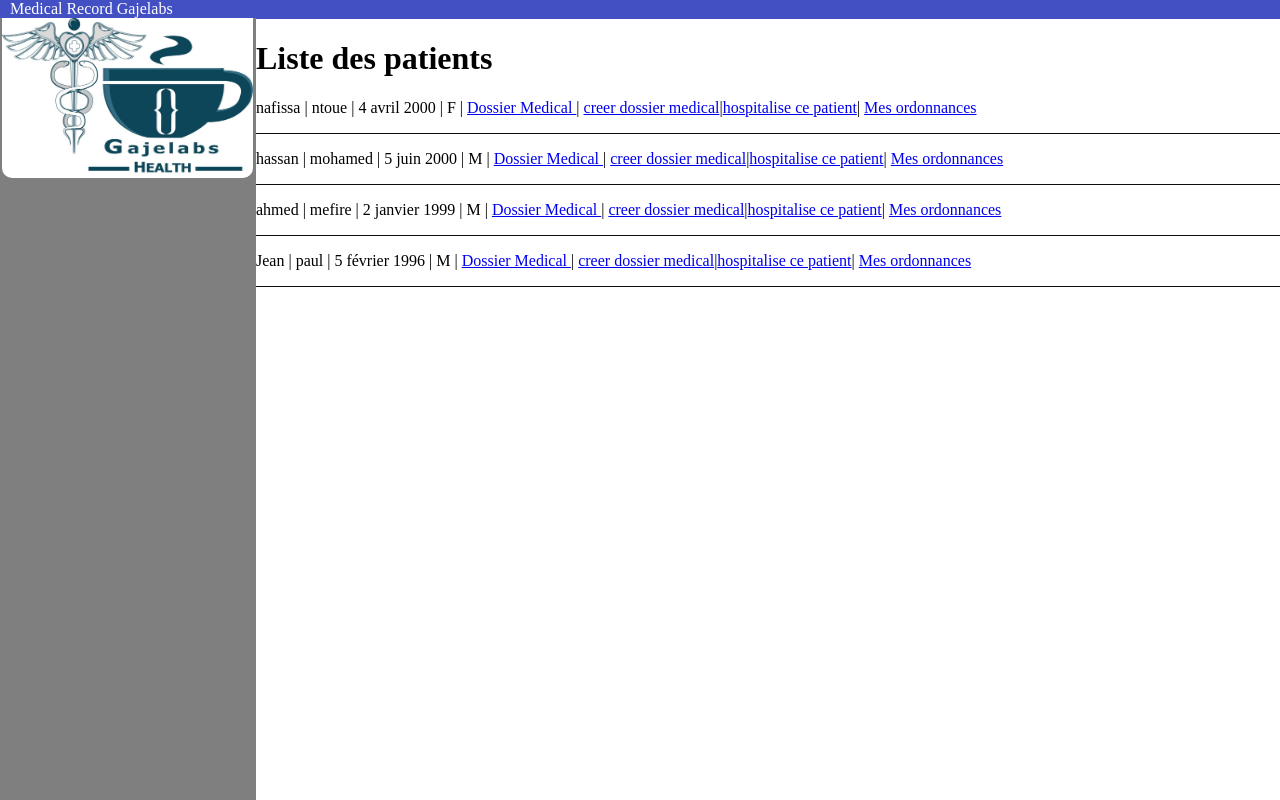
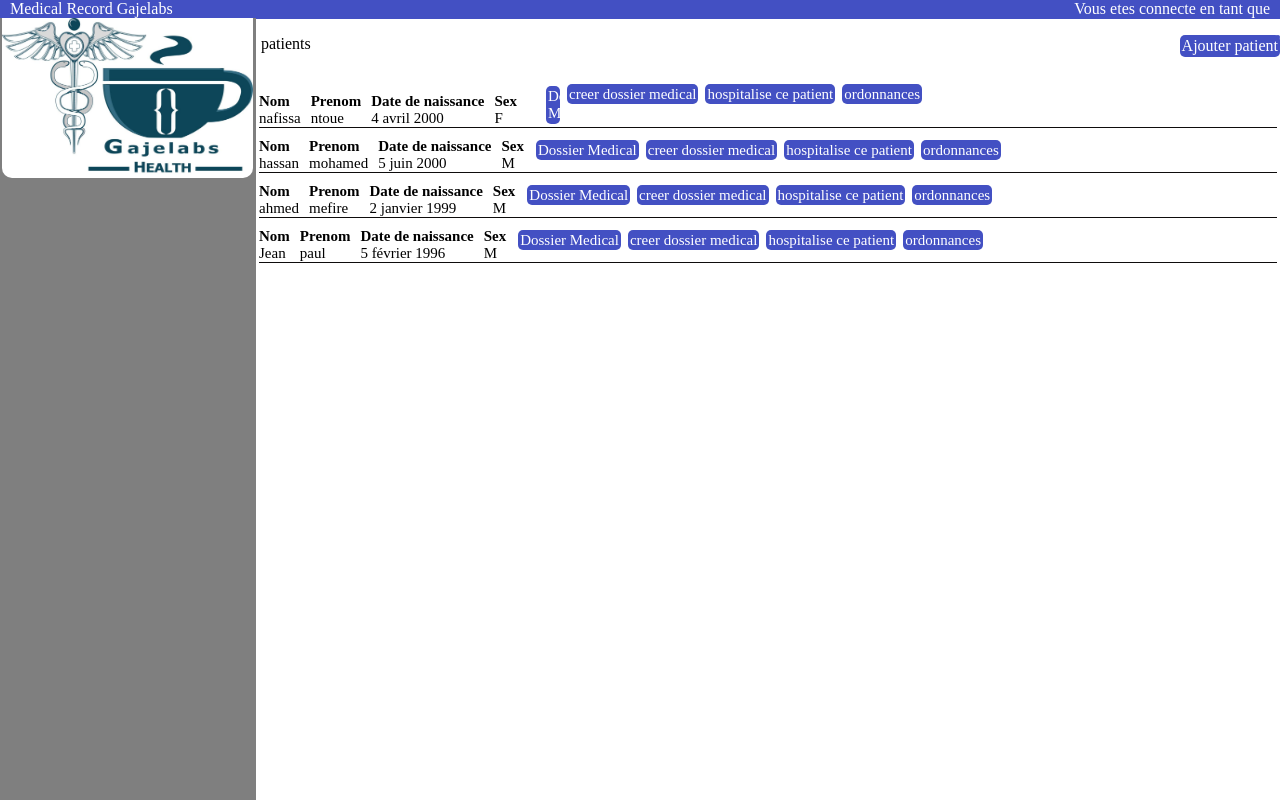
Before and after one commit to NchourupouoM/medical_record, a Django app: page /patient_list/ in a window 1280 px wide. Run offline with Django 5.2, Linux system fonts and the light colour scheme; data comes from the database, SQL or seed files in the repository; both versions use the stored data as it was after the commit.

Commit message:
quelques design faite sur les pages hospitalisation, liste des patients, ajout des patients

```diff
--- a/medical_record/patient/templates/patient/examen_medical.html
+++ b/medical_record/patient/templates/patient/examen_medical.html
@@ -1,6 +1,6 @@
 {% extends 'base.html' %}
 {% block content %}
-<p class="headPage"></p>
+<p class="headPage"><span>Vous etes connecte en tant que {{user.username}}</span></p>
 <h1>Dossier médical de </h1>
 {% for dossier in dossiers %}
 
--- a/medical_record/patient/templates/patient/form_examen_medical.html
+++ b/medical_record/patient/templates/patient/form_examen_medical.html
@@ -1,8 +1,8 @@
 {% extends 'base.html' %}
 {% block content %}
 {% load static %}
-<p class="headPage"></p>
-    <h2>Creation dossier medical</h2>
+<p class="headPage"><span>Vous etes connecte en tant que {{user.username}}</span></p>
+<h2>Creation dossier medical</h2>
     <form method="post">
         {{ form.as_p }}
         {% csrf_token %}
--- a/medical_record/patient/templates/patient/homepage.html
+++ b/medical_record/patient/templates/patient/homepage.html
@@ -1,8 +1,8 @@
 {% extends 'base.html' %}
 {% block content %}
-<p class="headPage">{{user.profile_photo}}</p>
+<p class="headPage"><span>Vous etes connecte en tant que {{user.username}}</span></p>
 <div>
 
-<p class="welcome">bienvenu sur Medical Record Gajelabs,{{user.username }}</p>
+<p class="welcome">bienvenu sur Medical Record Gajelabs, {{user.username }}</p>
 </div>
 {% endblock content %}
--- a/medical_record/patient/templates/patient/ordonnance_form.html
+++ b/medical_record/patient/templates/patient/ordonnance_form.html
@@ -1,7 +1,7 @@
 {% extends 'base.html' %}
 {% block content %}
 {% load static %}
-<p class="headPage"></p>
+<p class="headPage"><span>Vous etes connecte en tant que {{user.username}}</span></p>
 <h2>Ordonnance</h2>
 <form method="post">
     {{ form.as_p }}
--- a/medical_record/patient/templates/patient/ordonnance_list.html
+++ b/medical_record/patient/templates/patient/ordonnance_list.html
@@ -1,6 +1,6 @@
 {% extends 'base.html' %}
 {% block content %}
-<p class="headPage"></p>
+<p class="headPage"><span>Vous etes connecte en tant que {{user.username}}</span></p>
 <h1>Mes ordonnances</h1>
 <div>
     {% for ordonnance in ordonnances %}
--- a/medical_record/patient/templates/patient/patient_hospitalise_form.html
+++ b/medical_record/patient/templates/patient/patient_hospitalise_form.html
@@ -1,7 +1,7 @@
 {% extends 'base.html' %}
 {% block content %}
 {% load static %}
-<p class="headPage"></p>
+<p class="headPage"><span>Vous etes connecte en tant que {{user.username}}</span></p>
 <h2>Creation dossier medical</h2>
 <form method="post">
     {{ form.as_p }}
--- a/medical_record/patient/templates/patient/patient_list.html
+++ b/medical_record/patient/templates/patient/patient_list.html
@@ -1,16 +1,28 @@
 {% extends 'base.html' %}
 {% block content %}
-<p class="headPage"></p>
-<h1>Liste des patients </h1>
-<div>
+<p class="headPage"><span>Vous etes connecte en tant que {{user.username}}</span></p>
+
+<div class="imagePatient_add">
+    <span>patients</span>
+    <a class="addPatient" href="{% url 'signup' %}">Ajouter patient<a>
+</div>
+
+<div class="content_patient_list">
     {% for patient in patients %}
-        <p><span>{{ patient.first_name }}</span> |
-            <span>{{patient.last_name}}</span> |
-            <span>{{patient.date_naissance}}</span> |
-            <span> {{ patient.sex }}</span> |
-            <span> <a href="{% url 'dossier_medical' patient.id %}"> Dossier Medical </a></span>|
-            <span><a href="{% url 'creer_dossier_medical' patient.id %}"> creer dossier medical</a></span>|<span><a href="{% url 'hospitalise_patient' patient.id %}">hospitalise ce patient</a></span>|
-            <span><a href="{% url 'list_ordonnance' patient.id %}">Mes ordonnances</a></span></p>
+        <div class="info_link_patient">
+            <div class="infoPatient">
+                <div class="patien_list"><span class="label">Nom </span><span>{{ patient.first_name }}</span></div>
+                <div class="patien_list"><span class="label">Prenom </span><span>{{patient.last_name}}</span></div>
+                <div class="patien_list"><span class="label">Date de naissance </span><span>{{patient.date_naissance}}</span></div>
+                <div class="patien_list"><span class="label">Sex</span><span> {{ patient.sex }}</span></div>
+            </div>
+            <div class="linkPatient">
+                <span><a class="dossierM" href="{% url 'dossier_medical' patient.id %}"> Dossier Medical </a></span>
+                <span><a class="dossierM" href="{% url 'creer_dossier_medical' patient.id %}"> creer dossier medical</a></span><span><a class="dossierM"
+                        href="{% url 'hospitalise_patient' patient.id %}">hospitalise ce patient</a></span>
+                <span><a class="dossierM" href="{% url 'list_ordonnance' patient.id %}">ordonnances</a></span>
+            </div>
+        </div>
             <div style="border-top: 1px solid #0e0c0c;"></div>
     {% endfor %}
 </div>
--- a/medical_record/patient/templates/patient/rapport_medical.html
+++ b/medical_record/patient/templates/patient/rapport_medical.html
@@ -1,6 +1,6 @@
 {% extends 'base.html' %}
 {% block content %}
-<p class="headPage"></p>
+<p class="headPage"><span>Vous etes connecte en tant que {{user.username}}</span></p>
 {% for rapport in rapports %}
 <h1>Rapport medical du {{ rapport.date_consultation }}</h1>
 <ul>
--- a/medical_record/patient/templates/patient/rapport_medical_form.html
+++ b/medical_record/patient/templates/patient/rapport_medical_form.html
@@ -1,7 +1,7 @@
 {% extends 'base.html' %}
 {% block content %}
 {% load static %}
-<p class="headPage"></p>
+<p class="headPage"><span>Vous etes connecte en tant que {{user.username}}</span></p>
 <h2> Creation du rapport </h2>
 <form method="post">
     {{ form.as_p }}
--- a/medical_record/static/homepage.css
+++ b/medical_record/static/homepage.css
@@ -62,6 +62,13 @@
     margin-top: 0;
 }
 
+.headPage span{
+    position: absolute;
+    right: 0;
+    margin-right: 10px;
+    color: white;
+}
+
 .links p a:hover{
     text-decoration: underline;
 }
--- a/medical_record/static/login.css
+++ b/medical_record/static/login.css
@@ -26,3 +26,13 @@
     font-size: 30px;
     text-align: center;
 }
+.errorlist li {
+    list-style-type: none;
+}
+.errorlist li{
+    text-decoration: none;
+    font-size: 7px;
+    font-weight: bold;
+    color: rgb(178, 80, 80);
+    width: 280px;
+}
--- /dev/null
+++ b/medical_record/static/patient_list.css
@@ -0,0 +1,99 @@
+.content_patient_list,h1{
+    margin-left: 3px;
+    margin-right: 3px;
+    margin-top: 40px;
+}
+
+.content_patient_list .info_link_patient{
+    display: flex;
+    flex-direction: row;
+    flex-wrap: wrap;
+}
+
+.content_patient_list .label{
+    font-weight: bold;
+}
+
+.patien_list{
+    display: flex;
+    flex-direction: column;
+    flex-wrap: wrap;
+}
+
+.content_patient_list .info_link_patient{
+    display: flex;
+    flex-direction: row;
+    flex-wrap: wrap;
+}
+.infoPatient{
+    display: flex;
+    flex-direction: row;
+    flex-wrap: wrap;
+    gap: 10px;
+    margin-top: 10px;
+}
+
+.linkPatient a{
+    text-decoration: none;
+    margin-left: 7px;
+    font-size: 15px;
+    width: 10px;
+}
+
+.linkPatient{
+    padding: 0;
+}
+
+.patien_list span{
+    font-size: 15px;
+}
+
+.info_link_patient{
+    display: flex;
+    flex-direction: row;
+    flex-wrap: wrap;
+    align-items: center;
+    gap: 5px;
+}
+.linkPatient{
+    display: flex;
+    flex-wrap: wrap;
+    grid:10px;
+    font-size: 15px;
+}
+
+.dossierM{
+    background-color: #4350C3;
+    color: white;
+    border: 2px ;
+    border-radius: 5px;
+    padding:2px;
+}
+
+.linkPatient .dossierM:hover{
+    background-color: #00000080;
+}
+
+.content_patient_list{
+    margin-top: 30px;
+}
+
+.imagePatient_add{
+    width: 100%;
+    margin-left: 5px;
+}
+
+.imagePatient_add a{
+    position: absolute;
+    right: 0;
+    margin-left: 10px;
+    text-decoration: none;
+    background-color: #4350C3;
+    border-radius: 5px;
+    color: white;
+    padding:2px ;
+}
+
+.imagePatient_add a:hover{
+    background-color: #00000080;
+}
--- a/medical_record/templates/base.html
+++ b/medical_record/templates/base.html
@@ -7,6 +7,10 @@
     <title> medical record </title>
     <link rel="stylesheet" href="{% static 'login.css'%}">
     <link rel="stylesheet" href="{% static 'homepage.css'%}">
+    <link rel="stylesheet" href="{% static 'patient_list.css'%}">
+    <link rel="stylesheet" href="{% static 'patient_hospitalise.css' %}">
+    <link rel="stylesheet" href="{% static 'inscription.css' %}">
+    <link rel="stylesheet" href="{% static 'password_change.css' %}">
 </head>
 <body>
     <div class="homeprincipal">
@@ -16,7 +20,6 @@
             {% if user.is_authenticated %}
 
             <div class="links">
-                <p ><a href="{% url 'signup' %}">Ajouter patient</a></p>
                 <p><a href="{% url 'home' %}">Acceuil</a></p>
                 <p><a href="{% url 'patient_list' %}">Patients</a></p>
                 <p><a class="hospitalisation" href="{% url 'list_patient_hospitalise' %}">hospitalisation</a></p>
```
Also changed, not shown: medical_record/authentication/templates/authentication/passwordChange.html (+9 -6 lines), medical_record/authentication/templates/authentication/signup.html (+9 -6 lines), medical_record/patient/templates/patient/patients_hospitalise.html (+27 -11 lines), medical_record/static/inscription.css (added, +69 -0 lines), medical_record/static/password_change.css (added, +40 -0 lines), medical_record/static/patient_hospitalise.css (added, +38 -0 lines), medical_record/db.sqlite3.
